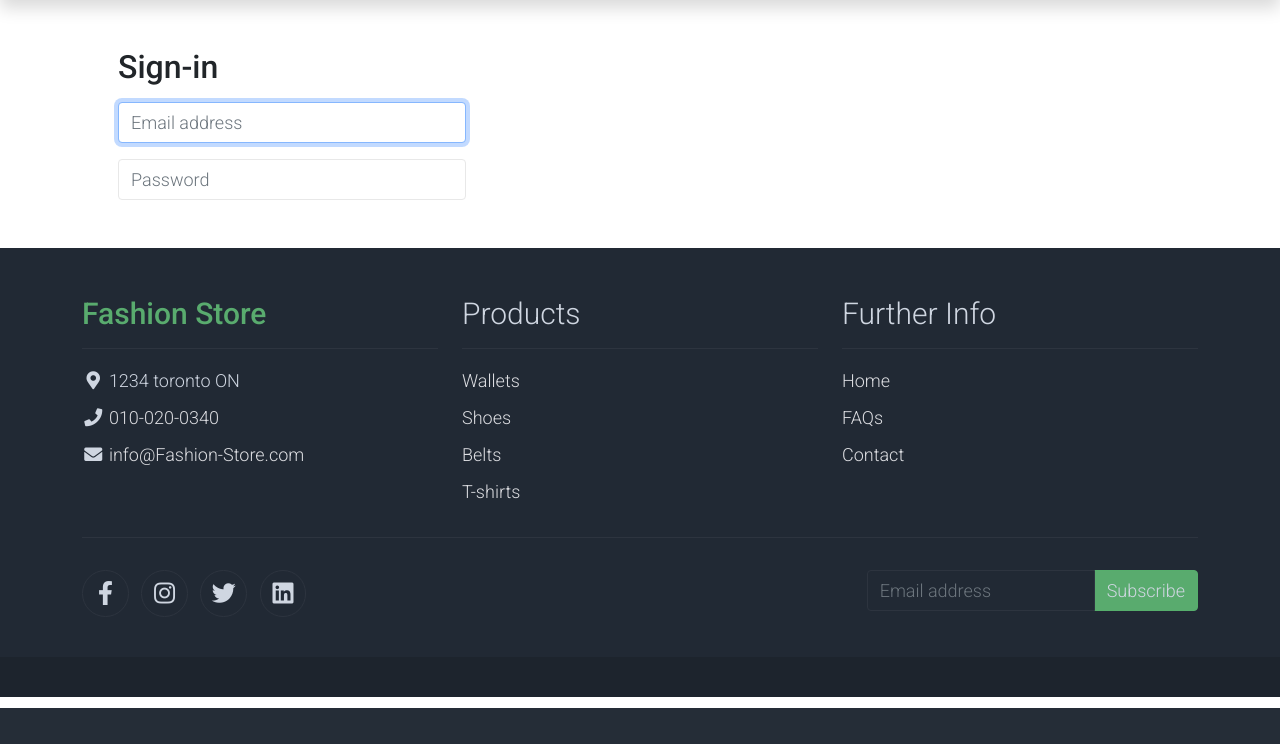
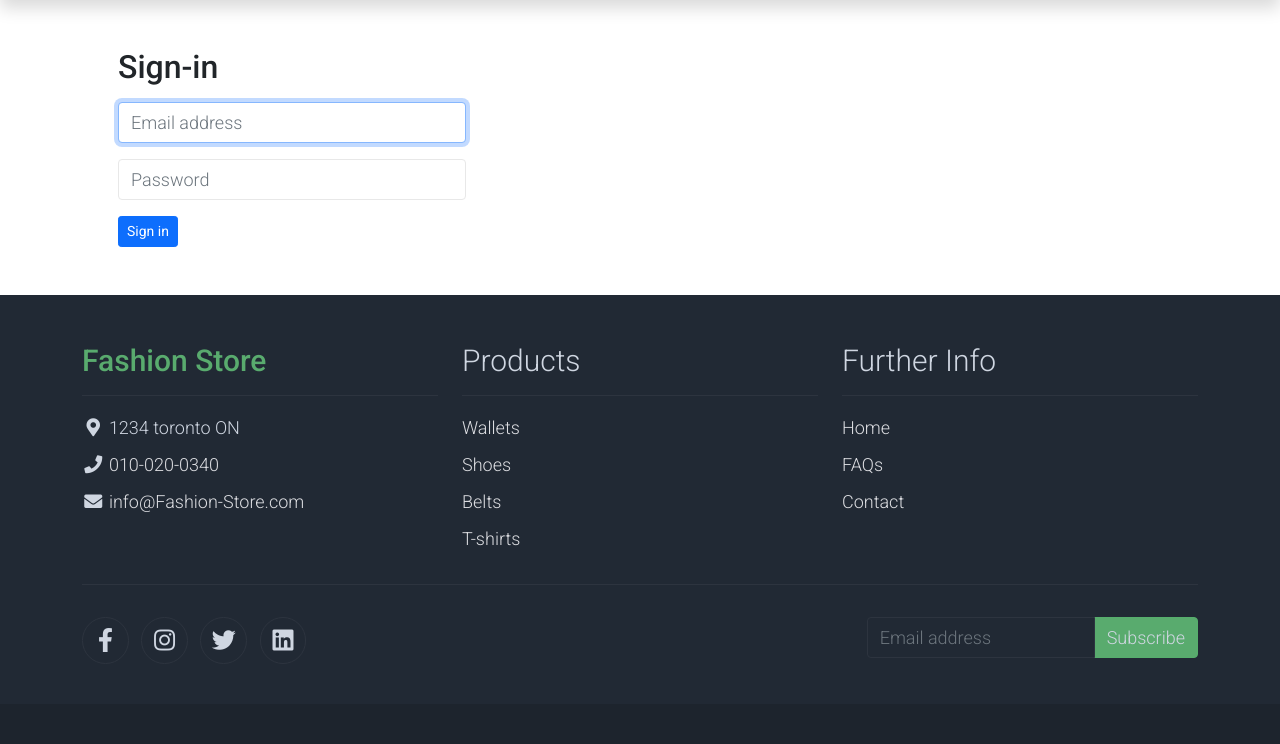
Before and after one commit to SindhujaNaluvala/fashionStore, a Flask app: page /login in a window 1280 px wide. Shown: the part 92-836 px from the top of the page. Before the commit the page ends 800 px from the top, so only its background shows below. Run offline with Flask 2, Linux system fonts and the light colour scheme; parts of the project's set-up code (start-up, migrations or seed data) failed here and were passed over; some libraries are stand-ins or nearby versions.

Commit message:
login update

```diff
--- a/templates/login.html
+++ b/templates/login.html
@@ -13,6 +13,7 @@
     <input type="password" name="inputPassword" class="form-control" placeholder="Password" required></div>
     <div class="checkbox mb-3">
     </div>
+    <button class="btn btn-sm    btn-primary btn-block" type="submit">Sign in</button>
   </form>
   </div>
   {% endblock %}
```
